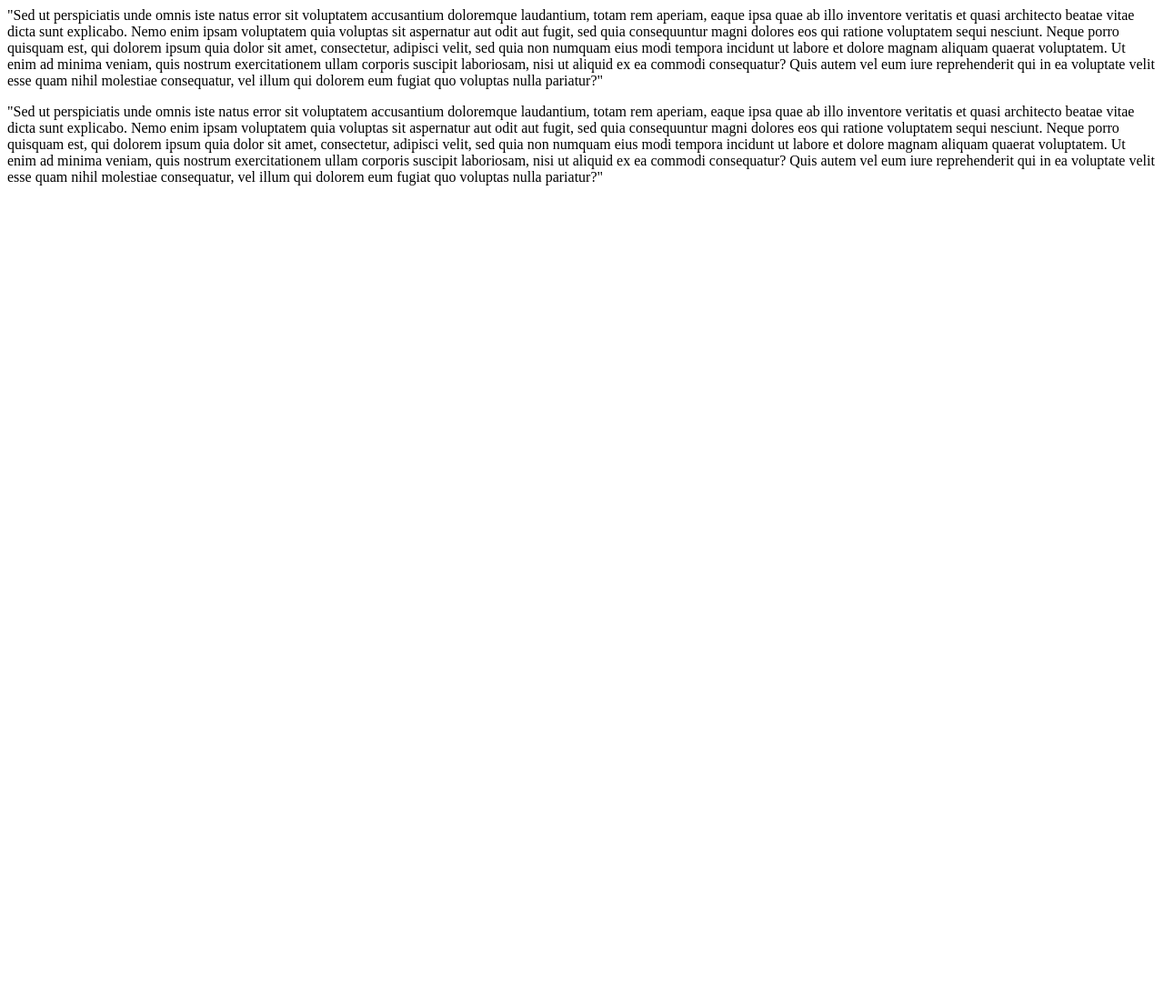
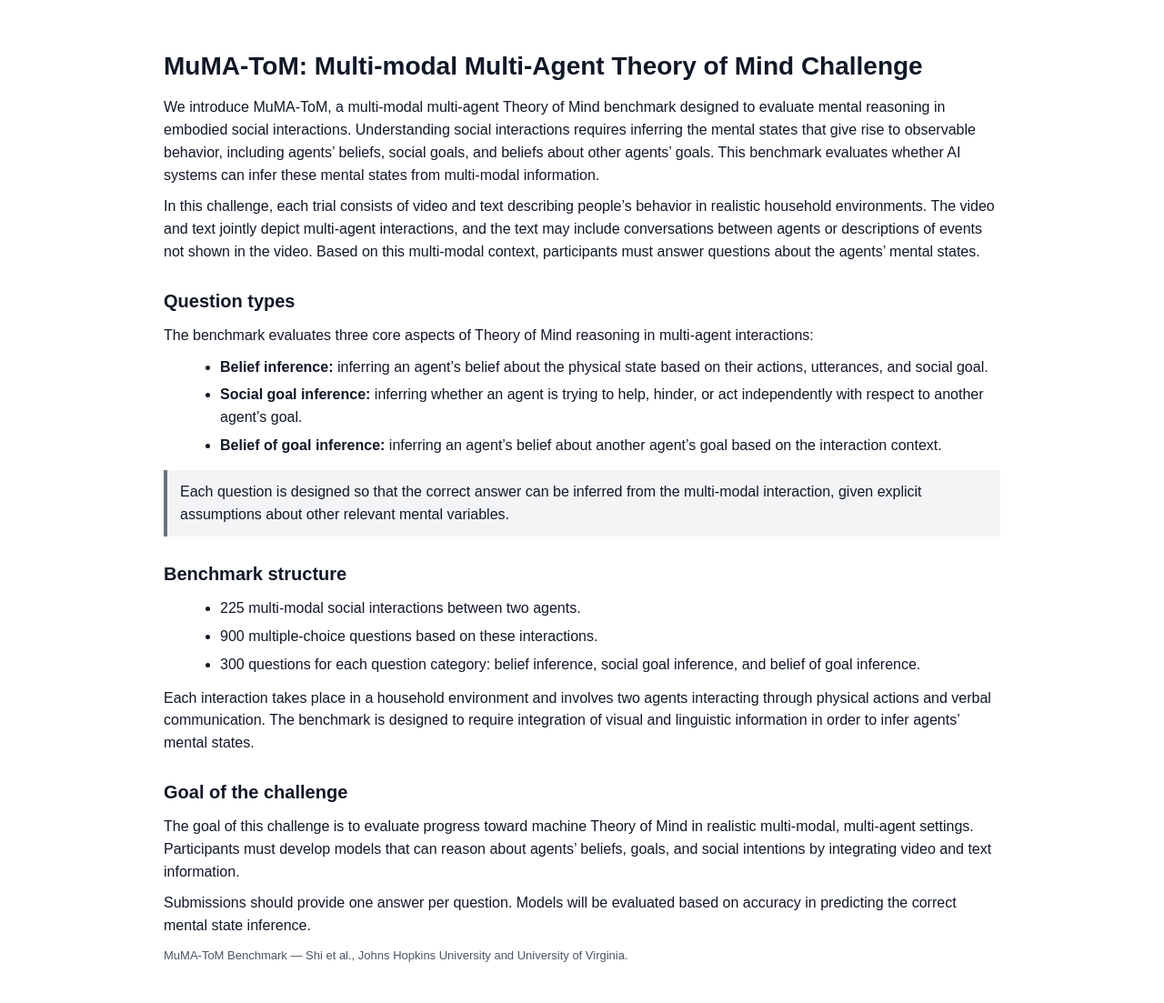
Before and after one commit to MichaelYesuyu/MuMA-ToM-Challenge, a Python web app: template templates/description.html in a window 1280 px wide. Shown: the whole page at 91% size. Before the commit the page ends 204 px from the top, so only its background shows below. Run offline with Jinja, Linux system fonts and the light colour scheme; the template is opened without the code that fills it, so the values that code supplies are empty.

Commit message:
Update description.html with MuMA-ToM challenge details
Replaced placeholder text with detailed challenge description and structure.

```diff
--- a/templates/description.html
+++ b/templates/description.html
@@ -1,3 +1,95 @@
-<p>"Sed ut perspiciatis unde omnis iste natus error sit voluptatem accusantium doloremque laudantium, totam rem aperiam, eaque ipsa quae ab illo inventore veritatis et quasi architecto beatae vitae dicta sunt explicabo. Nemo enim ipsam voluptatem quia voluptas sit aspernatur aut odit aut fugit, sed quia consequuntur magni dolores eos qui ratione voluptatem sequi nesciunt. Neque porro quisquam est, qui dolorem ipsum quia dolor sit amet, consectetur, adipisci velit, sed quia non numquam eius modi tempora incidunt ut labore et dolore magnam aliquam quaerat voluptatem. Ut enim ad minima veniam, quis nostrum exercitationem ullam corporis suscipit laboriosam, nisi ut aliquid ex ea commodi consequatur? Quis autem vel eum iure reprehenderit qui in ea voluptate velit esse quam nihil molestiae consequatur, vel illum qui dolorem eum fugiat quo voluptas nulla pariatur?"</p>
+<!DOCTYPE html>
+<html lang="en">
+<head>
+  <meta charset="utf-8" />
+  <meta name="viewport" content="width=device-width, initial-scale=1" />
+  <title>MuMA-ToM Challenge Overview</title>
+  <style>
+    body { font-family: Arial, Helvetica, sans-serif; line-height: 1.55; color: #111827; }
+    .container { max-width: 920px; margin: 0 auto; padding: 24px; }
+    h1 { font-size: 28px; margin-bottom: 12px; }
+    h2 { font-size: 20px; margin-top: 26px; margin-bottom: 10px; }
+    p { margin: 10px 0; }
+    ul { margin: 8px 0 12px 22px; }
+    li { margin: 6px 0; }
+    .callout {
+      background: #f3f4f6;
+      border-left: 4px solid #6b7280;
+      padding: 12px 14px;
+      margin: 14px 0;
+    }
+    .mono {
+      font-family: ui-monospace, SFMono-Regular, Menlo, Monaco, Consolas, "Liberation Mono", "Courier New", monospace;
+    }
+  </style>
+</head>
+<body>
+  <div class="container">
 
-<p>"Sed ut perspiciatis unde omnis iste natus error sit voluptatem accusantium doloremque laudantium, totam rem aperiam, eaque ipsa quae ab illo inventore veritatis et quasi architecto beatae vitae dicta sunt explicabo. Nemo enim ipsam voluptatem quia voluptas sit aspernatur aut odit aut fugit, sed quia consequuntur magni dolores eos qui ratione voluptatem sequi nesciunt. Neque porro quisquam est, qui dolorem ipsum quia dolor sit amet, consectetur, adipisci velit, sed quia non numquam eius modi tempora incidunt ut labore et dolore magnam aliquam quaerat voluptatem. Ut enim ad minima veniam, quis nostrum exercitationem ullam corporis suscipit laboriosam, nisi ut aliquid ex ea commodi consequatur? Quis autem vel eum iure reprehenderit qui in ea voluptate velit esse quam nihil molestiae consequatur, vel illum qui dolorem eum fugiat quo voluptas nulla pariatur?"</p>
+    <h1>MuMA-ToM: Multi-modal Multi-Agent Theory of Mind Challenge</h1>
+
+    <p>
+      We introduce MuMA-ToM, a multi-modal multi-agent Theory of Mind benchmark designed to evaluate mental reasoning in embodied social interactions.
+      Understanding social interactions requires inferring the mental states that give rise to observable behavior, including agents’ beliefs, social goals,
+      and beliefs about other agents’ goals. This benchmark evaluates whether AI systems can infer these mental states from multi-modal information.
+    </p>
+
+    <p>
+      In this challenge, each trial consists of video and text describing people’s behavior in realistic household environments. The video and text jointly
+      depict multi-agent interactions, and the text may include conversations between agents or descriptions of events not shown in the video. Based on
+      this multi-modal context, participants must answer questions about the agents’ mental states.
+    </p>
+
+    <h2>Question types</h2>
+
+    <p>
+      The benchmark evaluates three core aspects of Theory of Mind reasoning in multi-agent interactions:
+    </p>
+
+    <ul>
+      <li>
+        <strong>Belief inference:</strong> inferring an agent’s belief about the physical state based on their actions, utterances, and social goal.
+      </li>
+      <li>
+        <strong>Social goal inference:</strong> inferring whether an agent is trying to help, hinder, or act independently with respect to another agent’s goal.
+      </li>
+      <li>
+        <strong>Belief of goal inference:</strong> inferring an agent’s belief about another agent’s goal based on the interaction context.
+      </li>
+    </ul>
+
+    <div class="callout">
+      Each question is designed so that the correct answer can be inferred from the multi-modal interaction, given explicit assumptions about other relevant mental variables.
+    </div>
+
+    <h2>Benchmark structure</h2>
+
+    <ul>
+      <li>225 multi-modal social interactions between two agents.</li>
+      <li>900 multiple-choice questions based on these interactions.</li>
+      <li>300 questions for each question category: belief inference, social goal inference, and belief of goal inference.</li>
+    </ul>
+
+    <p>
+      Each interaction takes place in a household environment and involves two agents interacting through physical actions and verbal communication.
+      The benchmark is designed to require integration of visual and linguistic information in order to infer agents’ mental states.
+    </p>
+
+    <h2>Goal of the challenge</h2>
+
+    <p>
+      The goal of this challenge is to evaluate progress toward machine Theory of Mind in realistic multi-modal, multi-agent settings.
+      Participants must develop models that can reason about agents’ beliefs, goals, and social intentions by integrating video and text information.
+    </p>
+
+    <p>
+      Submissions should provide one answer per question. Models will be evaluated based on accuracy in predicting the correct mental state inference.
+    </p>
+
+    <p style="font-size: 13px; color: #4b5563;">
+      MuMA-ToM Benchmark — Shi et al., Johns Hopkins University and University of Virginia.
+    </p>
+
+  </div>
+</body>
+</html>
```
